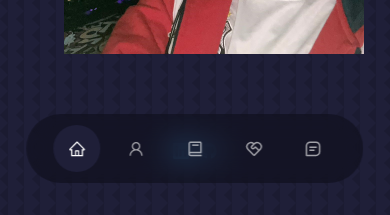
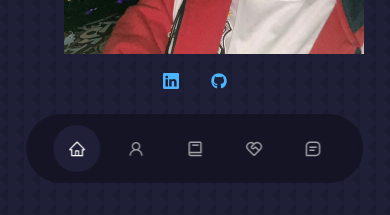
Before and after one commit to VictorSantos-Dev/portfolio-victorsantos, a React (Create React App) app: page / in a window 390 px wide. Shown: the part 629-844 px from the top of the page. Built offline with nearby package versions, Linux system fonts and the light colour scheme.

Commit message:
ajustes header social mobile

```diff
--- a/src/components/header/header.css
+++ b/src/components/header/header.css
@@ -57,15 +57,5 @@ header{
         height: 100vh;
     }
 
-    .header__social{
-        display: flex;
-        flex-direction: row;
-        align-items: center;
-        gap:0.8rem;
-        position: absolute;
-        left:0;
-        bottom:3rem;
-        justify-content: center;
-        width: 100%;
-    }
+
 }
```
